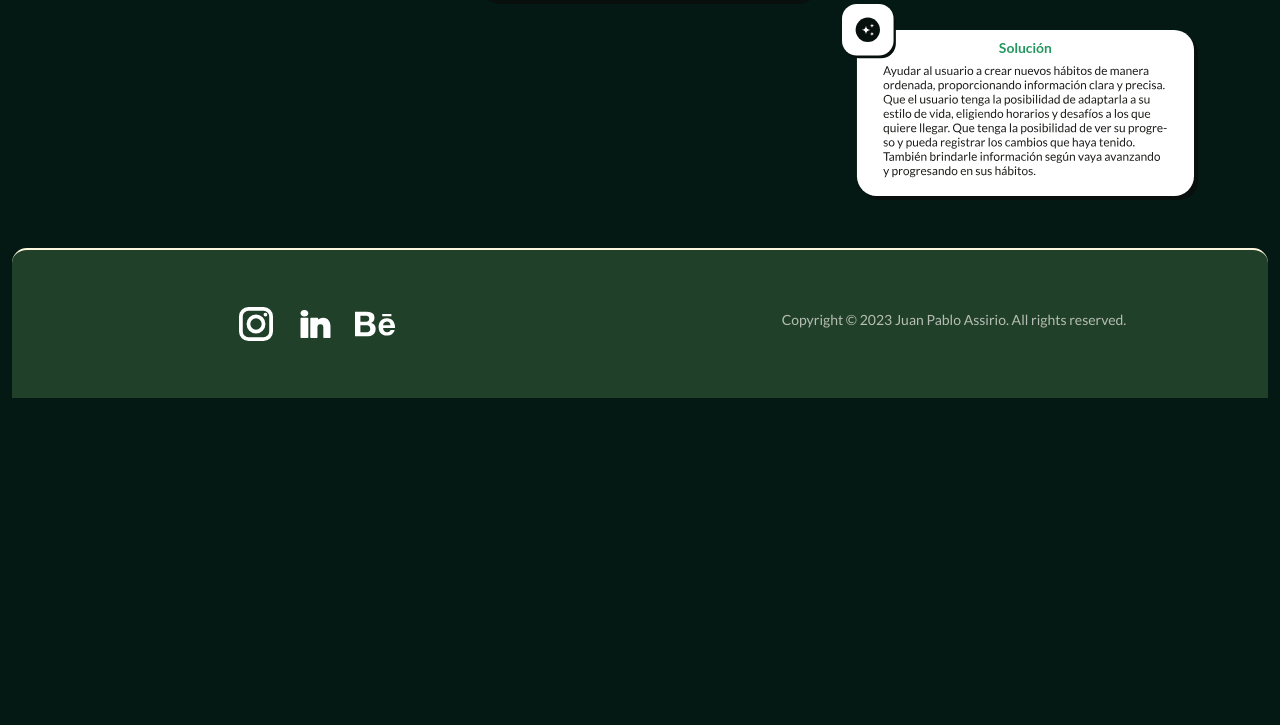
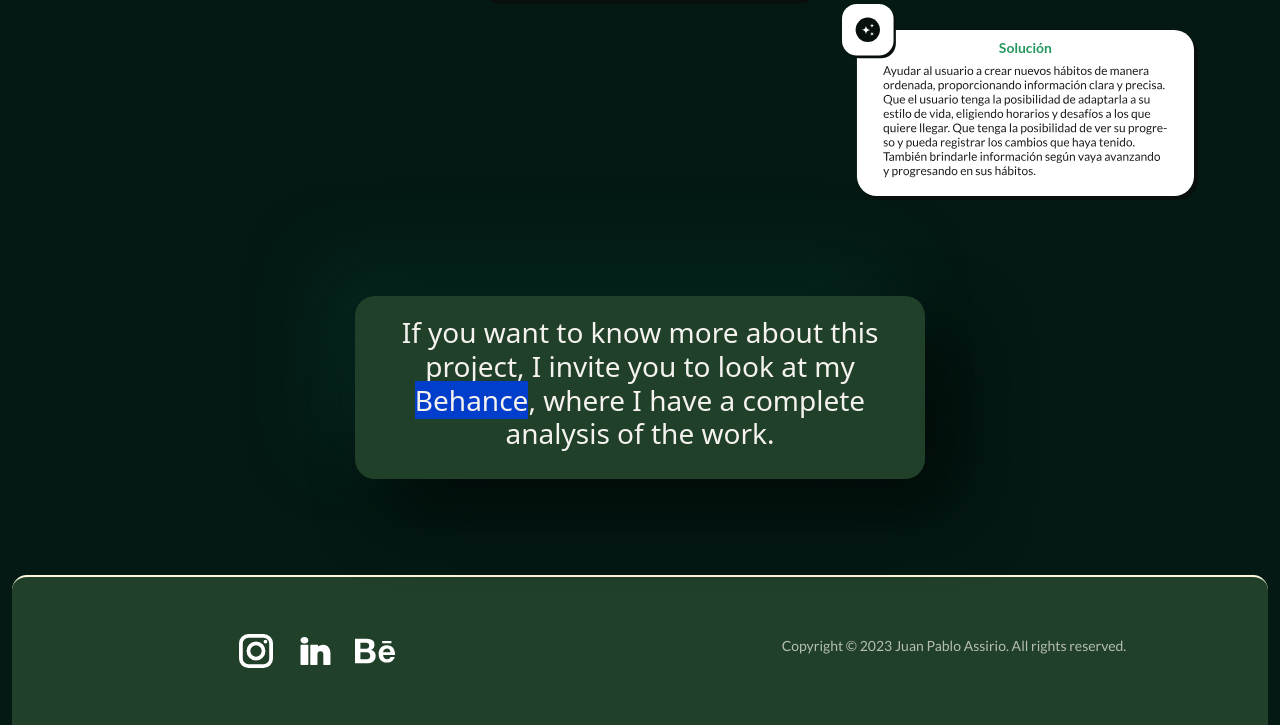
Before and after one commit to juampiAssi/PF_Assirio, a website: page pages/projects.html in a window 1280 px wide. Shown: the part 1390-2115 px from the top of the page. Before the commit the page ends 1788 px from the top, so only its background shows below. Drawn offline with nearby package versions, Linux system fonts and the light colour scheme; files whose address does not match are found by name.

Commit message:
agrego una section más para que puedan visitar todo mi trabajo

```diff
--- a/pages/projects.html
+++ b/pages/projects.html
@@ -92,10 +92,10 @@
         </div>
     </main>
 
-    <!-- SECTION -->
+    <!-- SECTION 1-->
     <section class="container">
         <div class="row align-items-start">
-            <div class="col-xl-4 d-flex flex-column cardSection">
+            <div class="col-xl-4 d-flex flex-column">
                 <img src="../assets/img/cardPoblem.svg" alt="" data-aos="fade-right">
             </div>
         </div>
@@ -111,6 +111,19 @@
         </div>
     </section>
 
+    <!-- SECTION 2 -->
+    <section class="container my-5 py-5">
+        <div class="row d-flex justify-content-center text-center">
+            <div class="col-6 cardSection">
+                <h3>If you want to know more about this project, I invite you to look at my <a
+                        href="https://www.behance.net/gallery/164578539/Habitime-UXUI-Design-project"
+                        class="sStyle">Behance</a>, where
+                    I have a
+                    complete
+                    analysis of the work.</h3>
+            </div>
+        </div>
+    </section>
 
     <!-- FOOTER -->
     <div class="container-fluid mt-5">
--- a/scss/_card.scss
+++ b/scss/_card.scss
@@ -38,9 +38,10 @@
     border-radius: 10px;
 }
 
-// .cardSection {
-//     border-radius: 20px;
-//     background: #214029;
-//     box-shadow: 34px 34px 69px #020c09,
-//         -34px -34px 69px #06271f;
-// }
+.cardSection {
+    padding: 20px;
+    border-radius: 20px;
+    background: #214029;
+    box-shadow: 34px 34px 69px #020c09,
+        -34px -34px 69px #06271f;
+}
--- a/scss/_section.scss
+++ b/scss/_section.scss
@@ -11,3 +11,8 @@
 //     color: #FFF8DE;
 //     translate: 0px 6px;
 // }
+
+// SECTION 2
+.sStyle {
+    background-color: #003ECB;
+}
```
Also changed, not shown: css/style.css, 1 other file.
